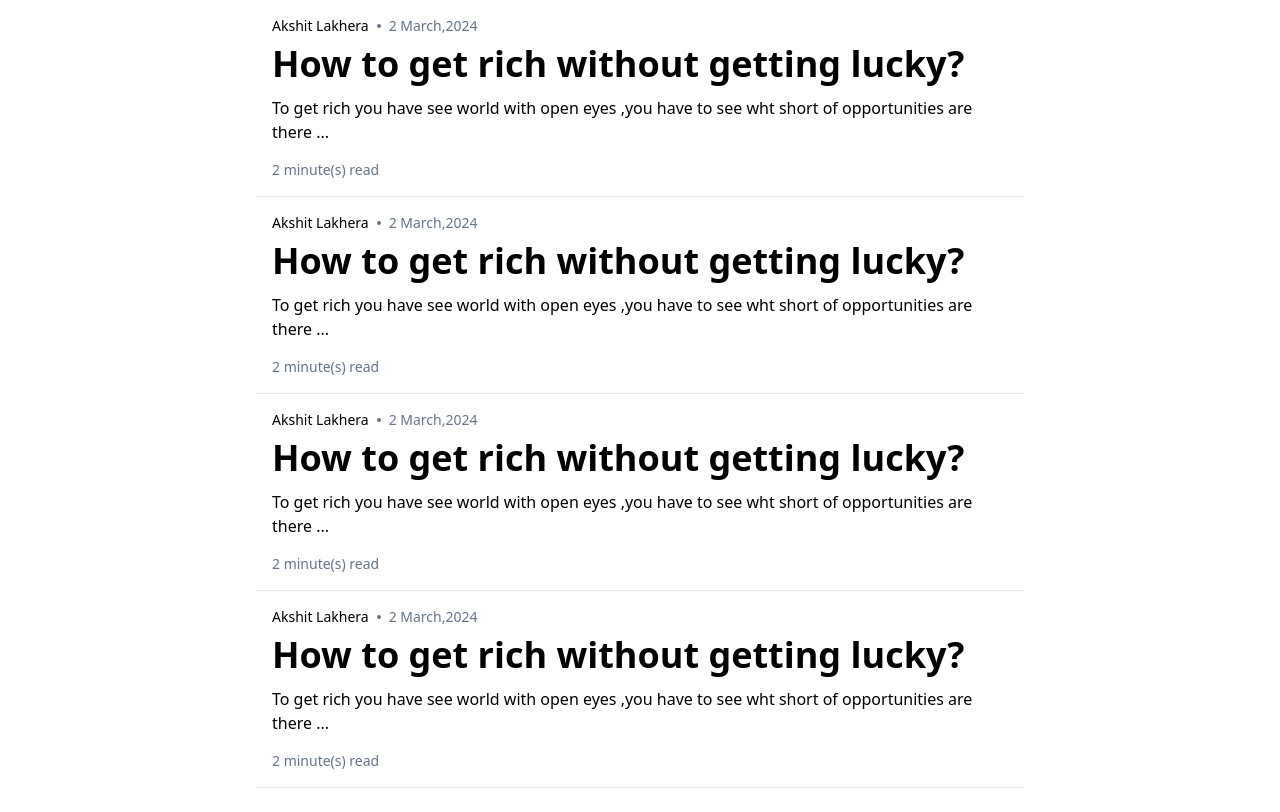
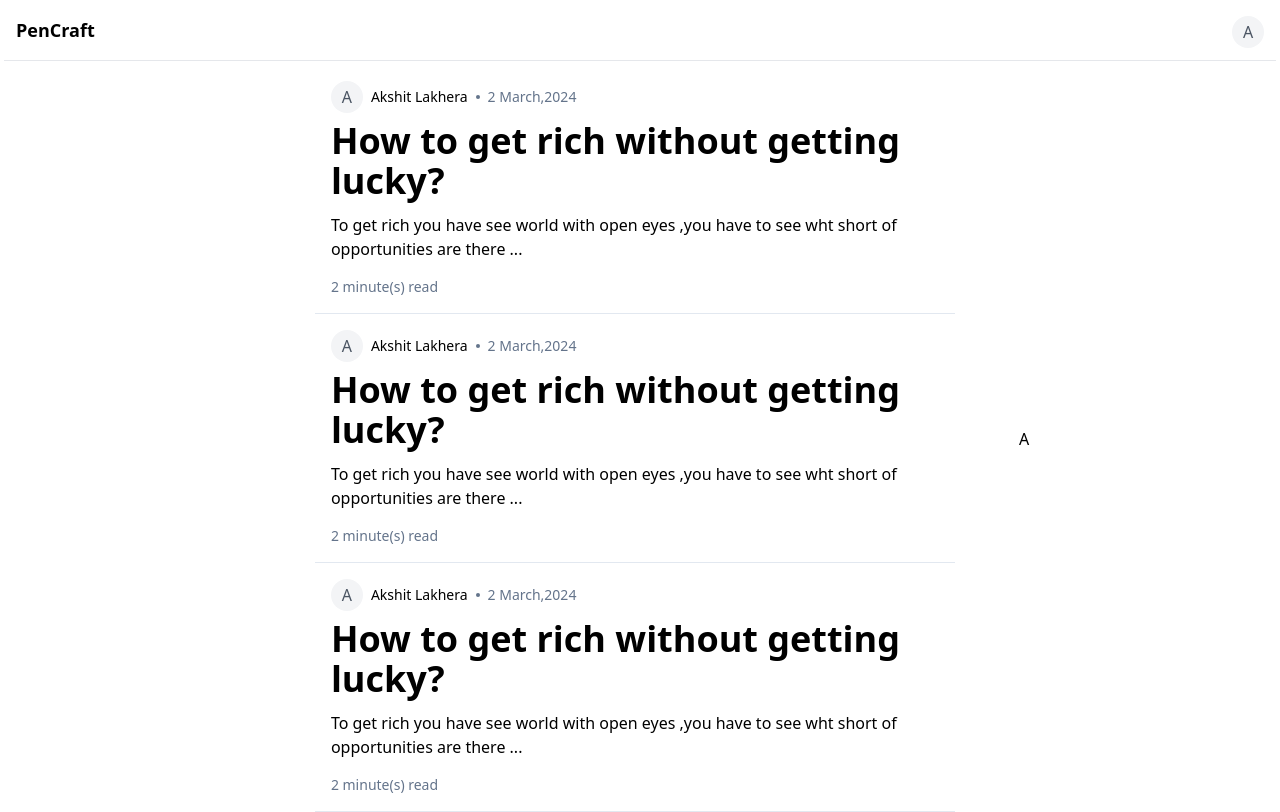
Before and after one commit to AkshitLakhera/PenCraft-Full-Stack-Blogging-Application, a React (Vite) app in the folder frontend/: page /blogs in a window 1280 px wide. Built offline with nearby package versions, Linux system fonts and the light colour scheme.

Commit message:
App bar code added

```diff
--- /dev/null
+++ b/frontend/src/components/Appbar.tsx
@@ -0,0 +1,9 @@
+import { Avatar } from "./BlogCard"
+export const Appbar = () => {
+  return (
+    <div className="flex justify-between border-b p-3 m-1">
+        <div className="font-bold text-lg">PenCraft</div>
+        <div><Avatar name="Akshit"/></div>
+    </div>
+  )
+}
--- a/frontend/src/components/BlogCard.tsx
+++ b/frontend/src/components/BlogCard.tsx
@@ -11,10 +11,12 @@ export const BlogCard = ({
   publishedDate,
 }: BlogCardProps) => {
   return (
-    <div className="p-4 border-b border-slate-200 pb-4 w-screen max-w-screen-md cursor-pointer">
+    <div className="p-4 border-b border-slate-200 pb-4 w-10/12 max-w-screen-md cursor-pointer">
       <div className="flex">
-
-        <div className="font-normal  text-sm flex justify-center flex-col">{authorName}</div>
+      <Avatar name={authorName} />
+        <div className="font-normal  text-sm flex justify-center flex-col ml-2">
+          {authorName}
+        </div>
         <div className="flex justify-center flex-col pl-2 ">
           <Circle />
         </div>
@@ -22,9 +24,7 @@ export const BlogCard = ({
           {publishedDate}
         </div>
       </div>
-    <div className=" pt-2  text-4xl font-bold">
-        {title}
-    </div>
+      <div className=" pt-2  text-4xl font-bold">{title}</div>
       <div className="text-smd font-light mt-3">
         {content.slice(0, 100) + "..."}
       </div>
@@ -35,7 +35,10 @@ export const BlogCard = ({
   );
 };
 export function Circle() {
-  return <div className="h-1 w-1 rounded-full bg-slate-500">
-
+  return <div className="h-1 w-1 rounded-full bg-slate-500"></div>;
+}
+export function Avatar({name} :{name:string}) {
+  return <div className="relative inline-flex items-center justify-center w-8 h-8 overflow-hidden bg-gray-100 rounded-full dark:bg-gray-600">
+    <span className="font-medium text-gray-600 dark:text-gray-300">{name[0]}</span>
   </div>
 }
--- a/frontend/src/pages/Blogs.tsx
+++ b/frontend/src/pages/Blogs.tsx
@@ -1,37 +1,39 @@
-import { BlogCard } from "@/components/BlogCard"
-
+import { Appbar } from "@/components/Appbar";
+import { BlogCard } from "@/components/BlogCard";
 
 export const Blogs = () => {
   return (
-    <div className="flex justify-center items-center h-full">
+    <div>
+      <Appbar />
+      <div className="flex justify-center items-center h-full ">
         <div className="flex flex-col items-center ">
           <BlogCard
             authorName={"Akshit Lakhera"}
-        title = {"How to get rich without getting lucky?"}
-        content = {"To get rich you have see world with open eyes ,you have to see wht short of opportunities are there and in which bull you can move"}
-        publishedDate = {"2 March,2024"}
+            title={"How to get rich without getting lucky?"}
+            content={
+              "To get rich you have see world with open eyes ,you have to see wht short of opportunities are there and in which bull you can move"
+            }
+            publishedDate={"2 March,2024"}
           />
           <BlogCard
             authorName={"Akshit Lakhera"}
-        title = {"How to get rich without getting lucky?"}
-        content = {"To get rich you have see world with open eyes ,you have to see wht short of opportunities are there and in which bull you can move"}
-        publishedDate = {"2 March,2024"}
+            title={"How to get rich without getting lucky?"}
+            content={
+              "To get rich you have see world with open eyes ,you have to see wht short of opportunities are there and in which bull you can move"
+            }
+            publishedDate={"2 March,2024"}
           />
           <BlogCard
             authorName={"Akshit Lakhera"}
-        title = {"How to get rich without getting lucky?"}
-        content = {"To get rich you have see world with open eyes ,you have to see wht short of opportunities are there and in which bull you can move"}
-        publishedDate = {"2 March,2024"}
+            title={"How to get rich without getting lucky?"}
+            content={
+              "To get rich you have see world with open eyes ,you have to see wht short of opportunities are there and in which bull you can move"
+            }
+            publishedDate={"2 March,2024"}
           />
-     <BlogCard
-        authorName={"Akshit Lakhera"}
-        title = {"How to get rich without getting lucky?"}
-        content = {"To get rich you have see world with open eyes ,you have to see wht short of opportunities are there and in which bull you can move"}
-        publishedDate = {"2 March,2024"}
-    />
-
+        </div>
+        A
       </div>
     </div>
-
-  )
-}
+  );
+};
```
Lines whose indentation alone changed are shown as unchanged.
